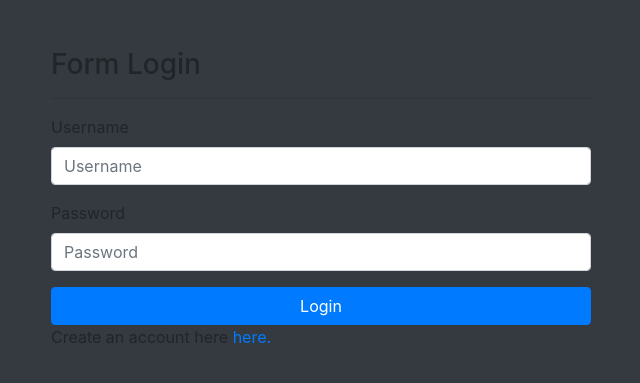
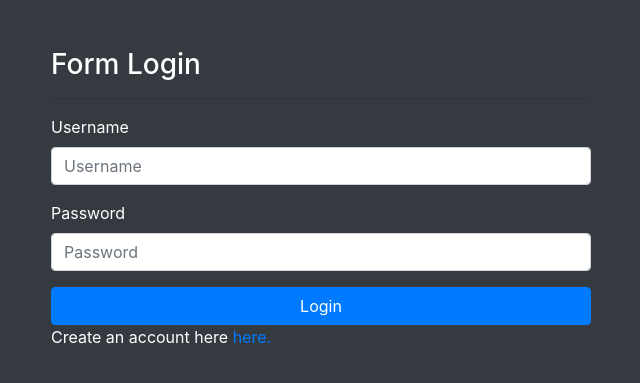
Before and after one commit to BigBrainers/forum_apel_bunda, a CodeIgniter 4 app: template app/Views/v_login.php in a window 1280 px wide. Shown: the part 140-523 px from the top of the page, without its empty margins (319-959 px from the left). Run offline with PHP 8.4 and a stand-in for CodeIgniter, Linux system fonts and the light colour scheme; the template is opened without the code that fills it, so the values that code supplies are empty; some libraries are stand-ins or nearby versions.

Commit message:
edit button rev

```diff
--- a/app/Views/v_login.php
+++ b/app/Views/v_login.php
@@ -15,7 +15,7 @@
     <?= $this->include('navbar')?>
     </header>
     <div class="container mt-5 ">
-        <div class="row">
+        <div class="row text-white">
             <div class="col-md-6 offset-md-3">
                 <h3>Form Login</h3>
                 <hr>
@@ -35,8 +35,6 @@
                 </form>
             </div>
         </div>
-
     </div>
-
 </body>
 </html>
```
